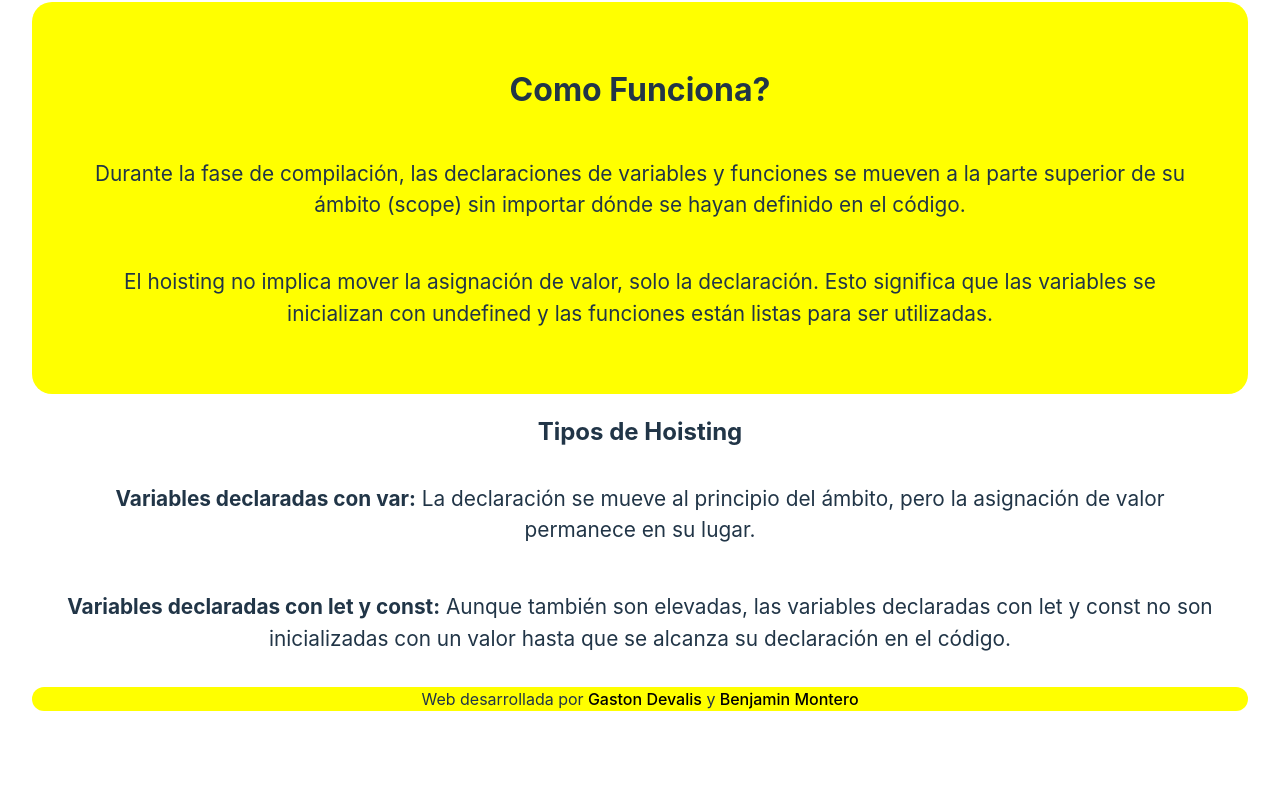
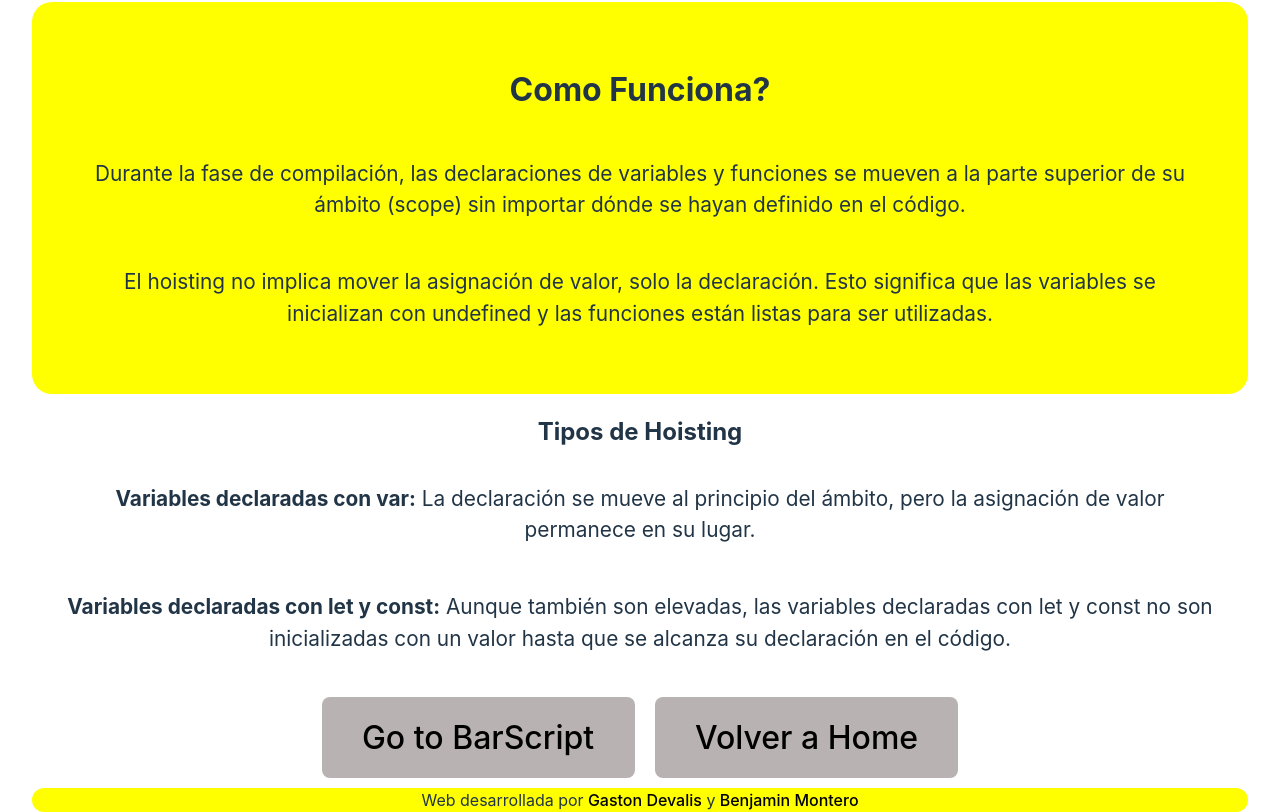
Before and after one commit to benjamontero/javascript-presentation, a React (Vite) app: page /hoisting in a window 1280 px wide. Shown: the part 283-1095 px from the top of the page. Before the commit the page ends 994 px from the top, so only its background shows below. Built offline with nearby package versions, Linux system fonts and the light colour scheme.

Commit message:
added button to home

```diff
--- a/src/pages/Hoisting.jsx
+++ b/src/pages/Hoisting.jsx
@@ -1,4 +1,5 @@
 import React from "react";
+import { Link } from "react-router-dom";
 
 export const Hoisting = () => {
   return (
@@ -36,6 +37,12 @@ export const Hoisting = () => {
         inicializadas con un valor hasta que se alcanza su declaración en el
         código.
       </p>
+      <button>
+      <Link to="/scope">Go to BarScript</Link>
+      </button>
+      <button>
+        <Link to="/">Volver a Home</Link>
+      </button>
     </div>
   );
 };
--- a/src/pages/Scope.jsx
+++ b/src/pages/Scope.jsx
@@ -84,6 +84,9 @@ export const Scope = () => {
       <button>
         <Link to="/barscope/anidado">Go to BarScript</Link>
       </button>
+      <button>
+        <Link to="/">Volver a Home</Link>
+      </button>
     </div>
   );
 };
```
